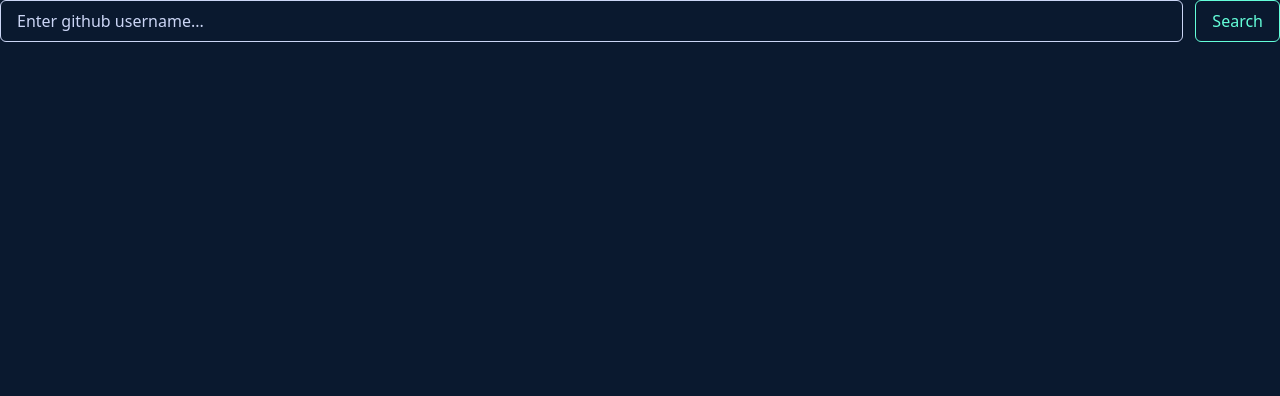
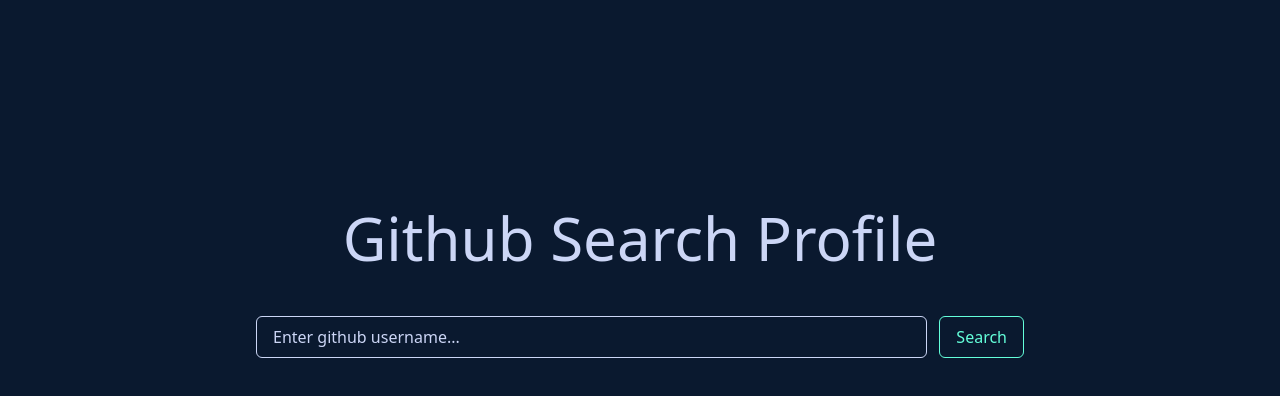
Before and after one commit to soydavidpaucar/react-typescript-github-profile-search, a React (Vite) app: page / in a window 1280 px wide. Shown: the top 396 px of the page. Built offline with nearby package versions, Linux system fonts and the light colour scheme.

Commit message:
:art: imported components and change styles with tailwindcss

```diff
--- a/src/pages/Home.tsx
+++ b/src/pages/Home.tsx
@@ -1,20 +1,23 @@
-import { Alert, AlertIcon } from '@chakra-ui/react';
 import SearchBar from '../components/SearchBar';
 import useFetch from '../hooks/useFetch';
+import Card from '../components/Card';
 
 function Home() {
   const { githubData, fetchGithubData } = useFetch();
 
   return (
-    <>
+    <section className="max-w-screen-md flex flex-col m-auto pt-52 px-12 sm:px-0">
+      <h1 className="text-center text-[#ccd6f6] mb-12 text-4xl md:text-6xl">
+        Github Search Profile
+      </h1>
       <SearchBar onSearchGithubUsername={fetchGithubData} />
       {githubData.message && (
-        <Alert status="error">
-          <AlertIcon />
+        <div className="border border-red-500 text-red-500 border text-center rounded-md mt-24 bg-red-500/20 shadow-lg shadow-red-500/50 backdrop-blur-sm py-4">
           Github user not found, please try again
-        </Alert>
+        </div>
       )}
-    </>
+      {Object.keys(githubData).length !== 0 && Card({ githubData })}
+    </section>
   );
 }
 
```
